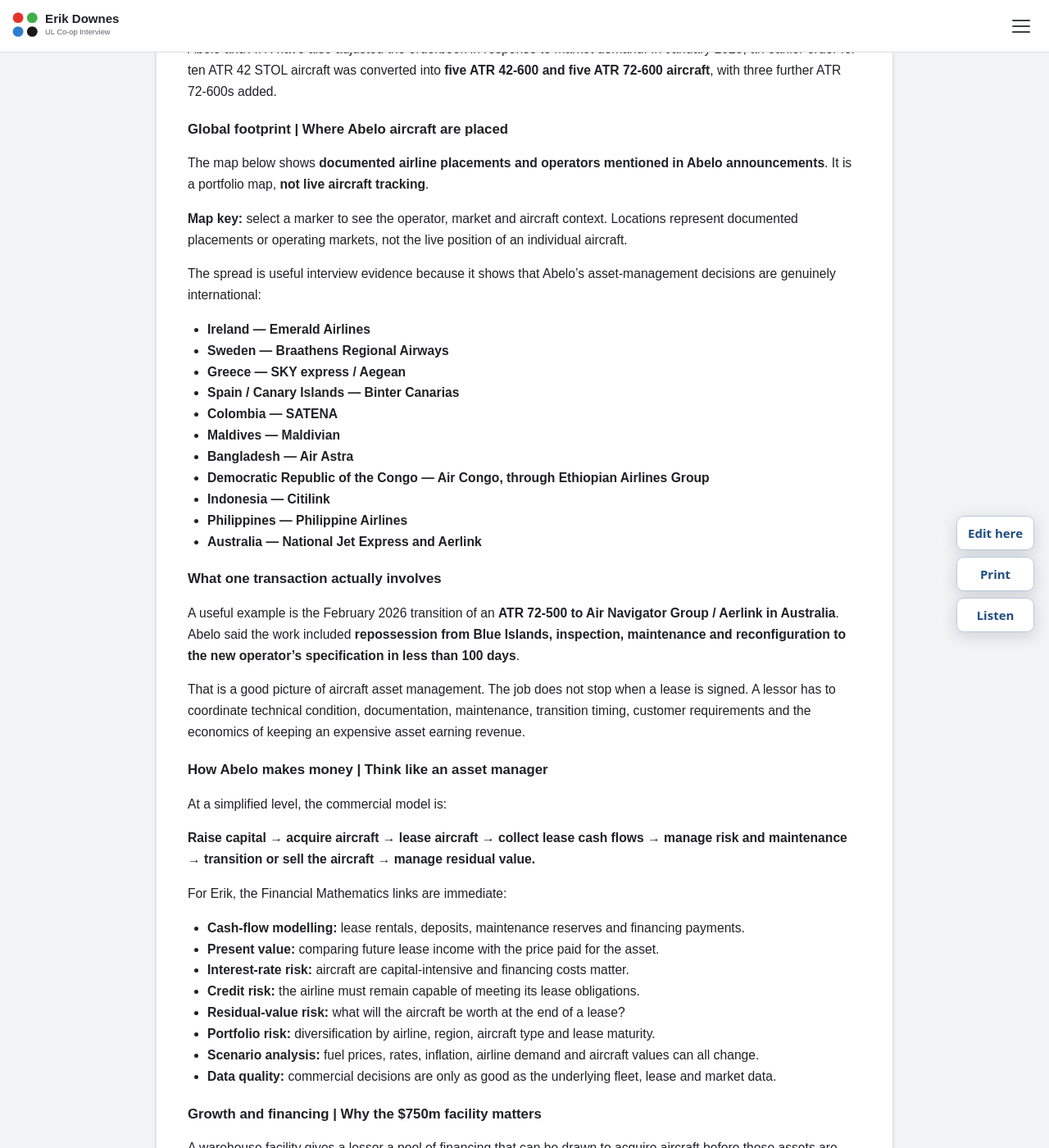
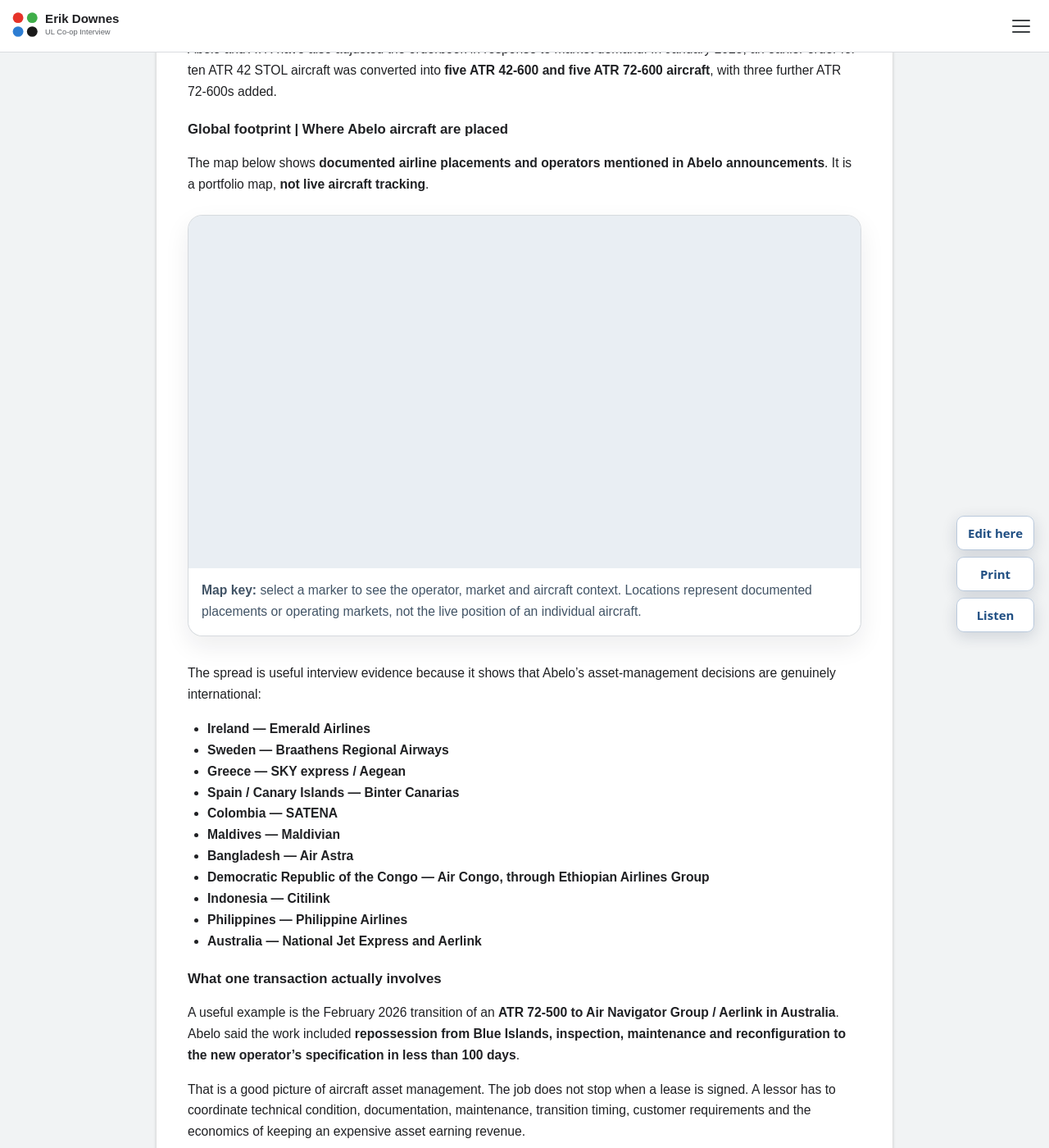
Before and after one commit to ronandownes/coop, a Jekyll site: the page built from abelo.md, in a window 1280 px wide and 1400 px high, scrolled down 1685 px. Shown: the whole window at 82% size. Built offline with Jekyll 4.4.1, drawn with Linux system fonts in a browser that asks for light colours.

Commit message:
Style Abelo global footprint map

```diff
--- a/assets/styles.css
+++ b/assets/styles.css
@@ -208,3 +208,37 @@
   .home-performance{margin:30px 0;padding:28px 0}
   .home-dont{padding:22px 20px}
 }
+
+
+/* Abelo global footprint map */
+.abelo-map {
+  margin: 1.5rem 0 2rem;
+  border: 1px solid rgba(20, 31, 44, 0.14);
+  border-radius: 18px;
+  overflow: hidden;
+  background: #f7f9fb;
+  box-shadow: 0 12px 30px rgba(20, 31, 44, 0.08);
+}
+.abelo-map-canvas {
+  width: 100%;
+  min-height: 430px;
+  background: #e9eef3;
+}
+.abelo-map-note {
+  margin: 0;
+  padding: 0.9rem 1rem 1rem;
+  font-size: 0.92rem;
+  line-height: 1.45;
+  color: #425466;
+  background: #fff;
+}
+.abelo-map .leaflet-popup-content {
+  line-height: 1.4;
+}
+.abelo-map .leaflet-popup-content strong {
+  display: block;
+  margin-bottom: 0.2rem;
+}
+@media (max-width: 720px) {
+  .abelo-map-canvas { min-height: 360px; }
+}
```
